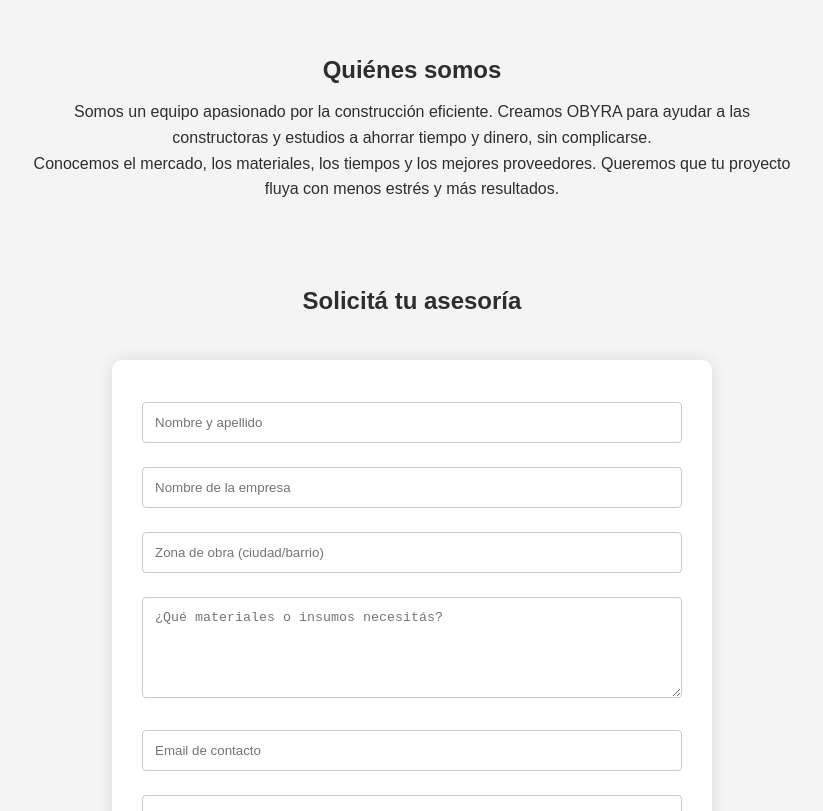
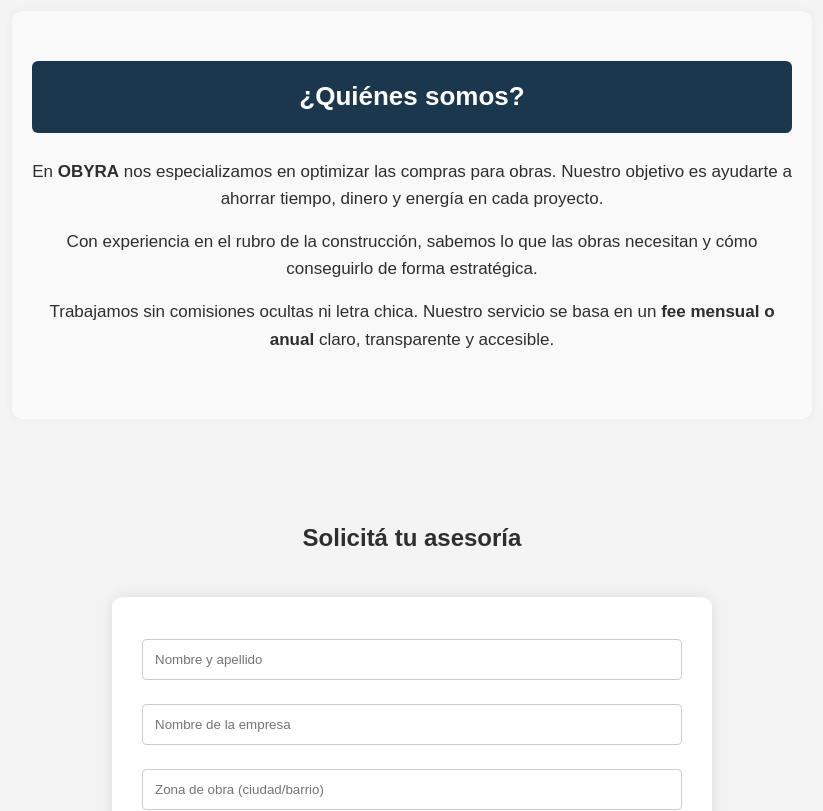
Before and after one commit to Obyra/obyra, a plain HTML site: page index.html in a window 1280 px wide. Shown: the part 1579-2390 px from the top of the page, without its empty margins (228-1051 px from the left). Drawn offline with Linux system fonts and the light colour scheme.

Commit message:
Add files via upload

```diff
--- a/index.html
+++ b/index.html
@@ -54,11 +54,13 @@
     </ul>
   </section>
 
-  <section id="quienes-somos" class="quienes-somos">
-    <h2>Quiénes somos</h2>
-    <p>Somos un equipo apasionado por la construcción eficiente. Creamos OBYRA para ayudar a las constructoras y estudios a ahorrar tiempo y dinero, sin complicarse.</p>
-    <p>Conocemos el mercado, los materiales, los tiempos y los mejores proveedores. Queremos que tu proyecto fluya con menos estrés y más resultados.</p>
+  <section class="quienes-somos">
+    <h2 class="titulo-bloque">¿Quiénes somos?</h2>
+    <p>En <strong>OBYRA</strong> nos especializamos en optimizar las compras para obras. Nuestro objetivo es ayudarte a ahorrar tiempo, dinero y energía en cada proyecto.</p>
+    <p>Con experiencia en el rubro de la construcción, sabemos lo que las obras necesitan y cómo conseguirlo de forma estratégica.</p>
+    <p>Trabajamos sin comisiones ocultas ni letra chica. Nuestro servicio se basa en un <strong>fee mensual o anual</strong> claro, transparente y accesible.</p>
   </section>
+
 
   <section id="contacto" class="solicita-asesoria">
     <h2>Solicitá tu asesoría</h2>
--- a/style.css
+++ b/style.css
@@ -145,6 +145,33 @@ section ul li::before {
   margin-bottom: 16px;
   font-size: 17px;
   line-height: 1.6;
+}
+
+.quienes-somos {
+  padding: 50px 20px;
+  max-width: 800px;
+  margin: 60px auto;
+  text-align: center;
+  background-color: #f9f9f9;
+  border-radius: 10px;
+  box-shadow: 0 0 10px rgba(0,0,0,0.05);
+  animation: fadeInUp 1s ease-out;
+}
+
+.quienes-somos p {
+  margin-bottom: 16px;
+  font-size: 17px;
+  line-height: 1.6;
+}
+
+.quienes-somos .titulo-bloque {
+  background-color: #1A374D;
+  color: #ffffff;
+  padding: 15px 0;
+  margin-bottom: 25px;
+  font-size: 26px;
+  font-weight: bold;
+  border-radius: 6px;
 }
 
 /* Botones */
```
